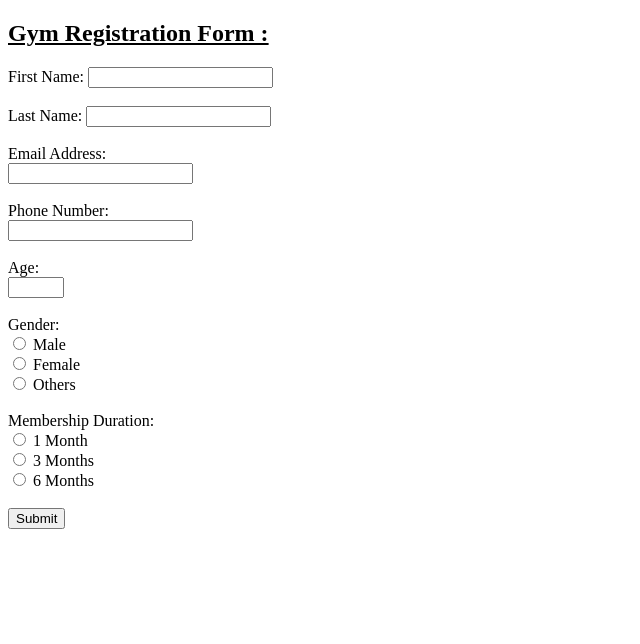
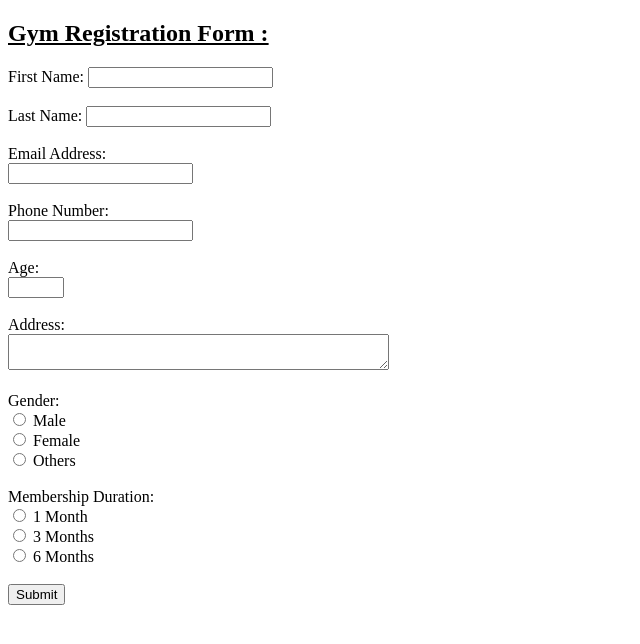
Before and after one commit to Sanjay20522/assignment-sanjay-3pm-ar, a plain HTML site: page gymreg.html in a window 1280 px wide. Shown: the whole page, without its empty margins (0-640 px from the left). Drawn offline with Linux system fonts and the light colour scheme.

Commit message:
Update gymreg.html

```diff
--- a/gymreg.html
+++ b/gymreg.html
@@ -3,7 +3,7 @@
 <head>
     <meta charset="UTF-8">
     <meta name="viewport" content="width=device-width, initial-scale=1.0">
-    <title>Document</title>
+    <title>Powerhouse Gym</title>
 </head>
 <body>
     <h2><u>Gym Registration Form :</u></h2>
@@ -23,6 +23,10 @@
 
         <label for="Age">Age:</label><br>
         <input type="number" name="Age" id="Age" step="1" min="18" max="65"><br><br>
+
+        <label for="Address">Address:</label><br>
+         <textarea name="Address" id="" cols="45" rows="2"></textarea> <br><br>
+
 
         <label for="Gender">Gender:</label><br>
         <input type="radio" name="Gender" id="">
```
